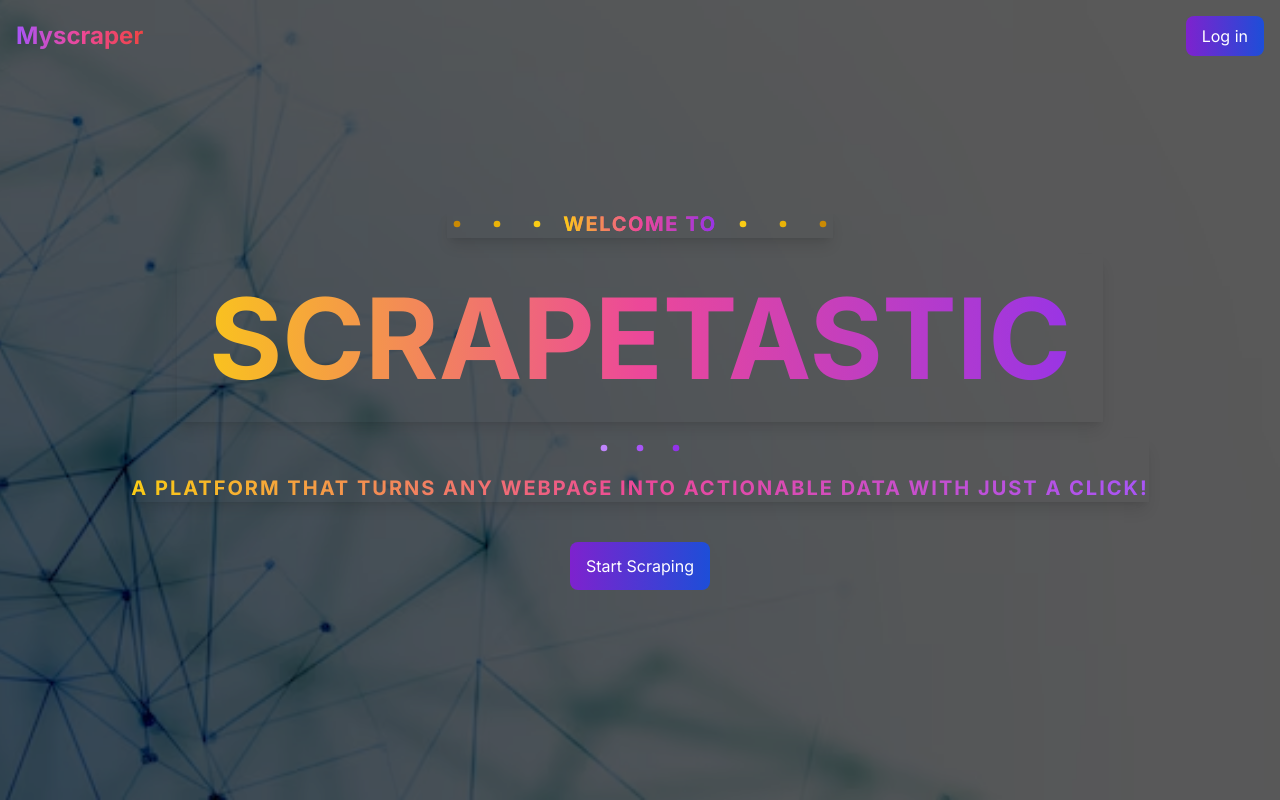
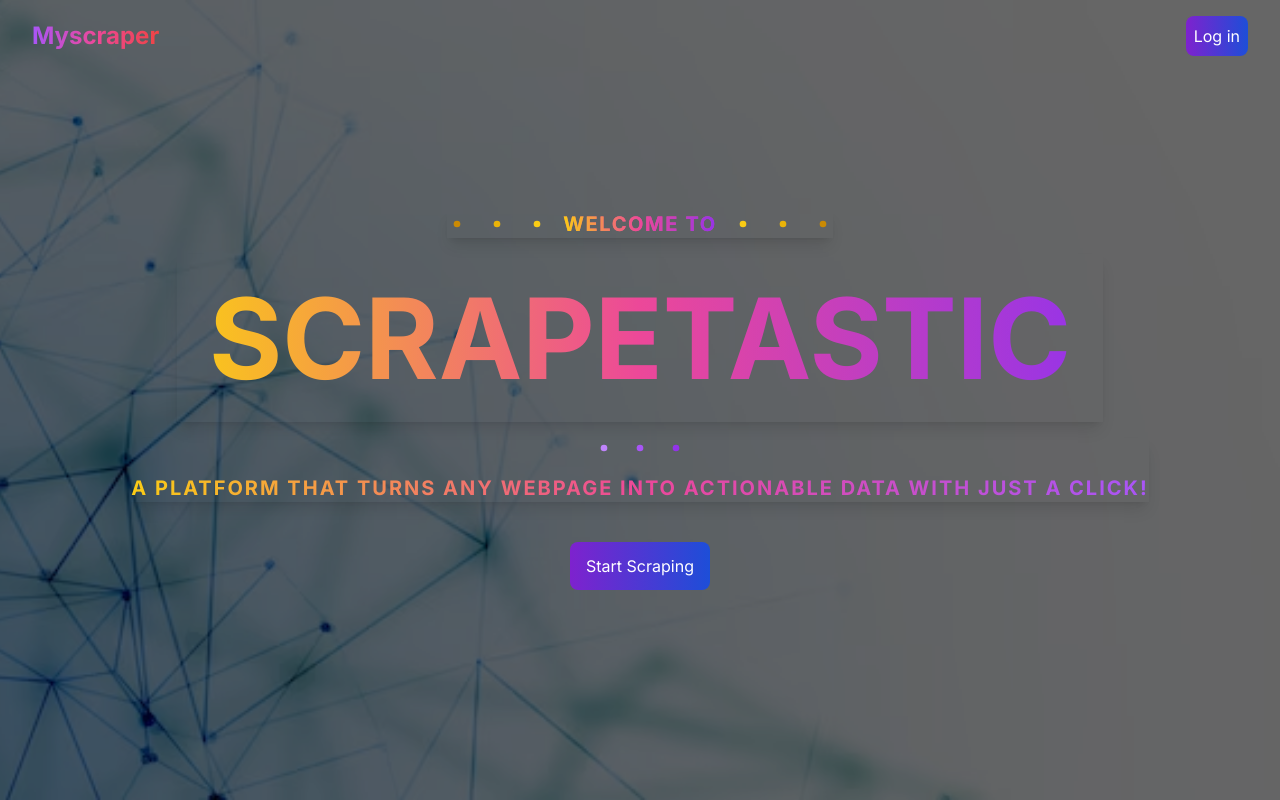
Before and after one commit to birongliu/Olostep-Hackathon, a Next.js app: page / in a window 1280 px wide. Built offline with nearby package versions, Linux system fonts and the light colour scheme; no server answers.

Commit message:
updated header

```diff
--- a/src/app/components/Header.tsx
+++ b/src/app/components/Header.tsx
@@ -15,7 +15,7 @@ export default function Header() {
   return (
     <header className="fixed top-0 left-0 right-0 p-4 bg-transparent text-white flex justify-between items-center z-50">
 
-      <h1 className="text-2xl font-bold bg-gradient-to-r from-purple-500 via-pink-500 to-red-500 bg-clip-text text-transparent cursor-pointer"
+      <h1 className="ml-4 text-2xl font-bold bg-gradient-to-r from-purple-500 via-pink-500 to-red-500 bg-clip-text text-transparent cursor-pointer"
        onClick={handleLogoClick}>
 
       Myscraper
@@ -25,7 +25,7 @@ export default function Header() {
         <SignedOut>
 
 
-          <div className="px-4 py-2 bg-gradient-to-r from-purple-700 to-blue-700 text-white rounded-lg hover:from-purple-600 hover:to-blue-800 transition">
+          <div className="mr-4 px-2 py-2 bg-gradient-to-r from-purple-700 to-blue-700 text-white rounded-lg hover:from-purple-600 hover:to-blue-800 transition">
             <SignInButton mode="modal">Log in</SignInButton>
           </div>
 
@@ -34,7 +34,7 @@ export default function Header() {
 
         <SignedIn>
 
-          <div className="px-4 py-2 bg-gradient-to-r from-purple-700 to-blue-700 text-white rounded-lg hover:from-purple-600 hover:to-blue-800 transition">
+          <div className="mr-4 px-2 py-2 bg-gradient-to-r from-purple-700 to-blue-700 text-white rounded-lg hover:from-purple-600 hover:to-blue-800 transition">
             <UserButton showName />
           </div>
 
--- a/src/app/landingPage.tsx
+++ b/src/app/landingPage.tsx
@@ -14,7 +14,7 @@ const Page: React.FC = () => {
     <main className="relative flex w-full h-screen bg-[url('/img/background.png')] bg-cover bg-center">
 
       {/* Overlay */}
-      <div className="absolute inset-0 bg-black opacity-65"></div>
+      <div className="absolute inset-0 bg-black opacity-60"></div>
 
       <div className="relative flex flex-col justify-center items-center w-full z-10 px-4 md:px-8 lg:px-16">
 
--- a/src/app/page.tsx
+++ b/src/app/page.tsx
@@ -21,7 +21,7 @@ const Page: React.FC = () => {
     <main className="relative flex w-full h-screen bg-[url('/img/background.png')] bg-cover bg-center">
 
       {/* Overlay */}
-      <div className="absolute inset-0 bg-black opacity-65"></div>
+      <div className="absolute inset-0 bg-black opacity-60"></div>
 
       <div className="relative flex flex-col justify-center items-center w-full z-10 px-4 md:px-8 lg:px-16">
 
```
